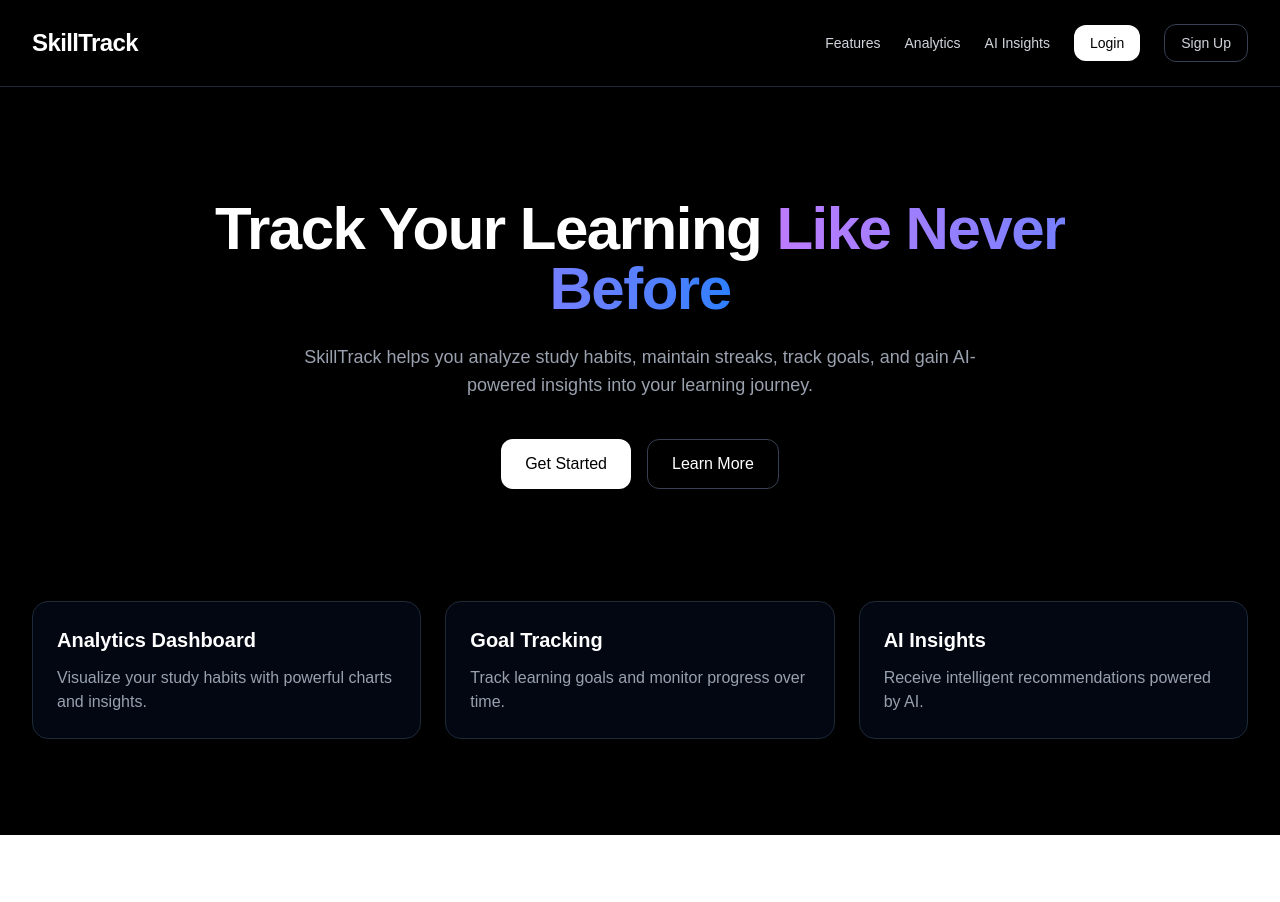
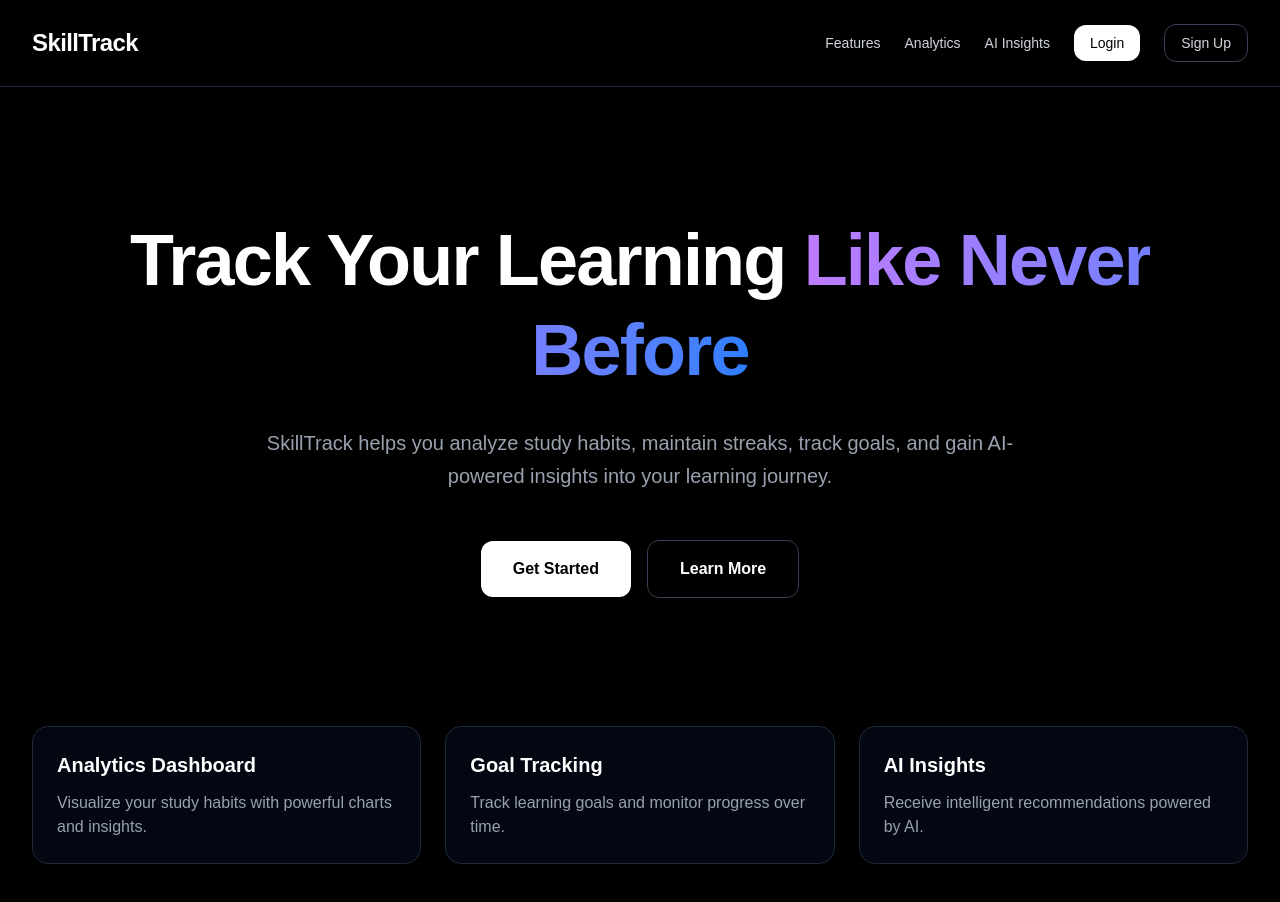
Before and after one commit to ganshyam135/skilltrack-api, a Next.js app in the folder frontend/: page / in a window 1280 px wide. Shown: the top 902 px of the page. Before the commit the page ends 835 px from the top, so only its background shows below. Built offline with nearby package versions, Linux system fonts and the light colour scheme.

Commit message:
feat: improve homepage navigation and CTA flow

```diff
--- a/frontend/app/page.tsx
+++ b/frontend/app/page.tsx
@@ -1,37 +1,74 @@
+"use client";
+
 import Navbar from "@/components/Navbar";
 import FeatureCard from "@/components/FeatureCard";
 
+import { useRouter } from "next/navigation";
+
 export default function Home() {
+  const router = useRouter();
+
+  const handleGetStarted = () => {
+    const token = localStorage.getItem("token");
+
+    if (token) {
+      router.push("/dashboard");
+    } else {
+      router.push("/login");
+    }
+  };
+
+  const handleLearnMore = () => {
+    const featuresSection = document.getElementById("features");
+
+    if (featuresSection) {
+      featuresSection.scrollIntoView({
+        behavior: "smooth",
+      });
+    }
+  };
+
   return (
     <main className="min-h-screen bg-black text-white">
       <Navbar />
 
-      <section className="flex flex-col items-center justify-center text-center px-6 py-28">
-        <h1 className="text-6xl font-bold tracking-tight max-w-4xl">
+      <section className="flex flex-col items-center justify-center text-center px-6 py-32">
+        <div className="max-w-5xl">
+          <h1 className="text-6xl md:text-7xl font-bold tracking-tight leading-tight">
             Track Your Learning
-          <span className="bg-linear-to-r from-purple-400 to-blue-500 bg-clip-text text-transparent">
+            <span className="bg-gradient-to-r from-purple-400 to-blue-500 bg-clip-text text-transparent">
               {" "}
               Like Never Before
             </span>
           </h1>
 
-        <p className="mt-6 text-lg text-gray-400 max-w-2xl">
+          <p className="mt-8 text-lg md:text-xl text-gray-400 max-w-3xl mx-auto leading-relaxed">
             SkillTrack helps you analyze study habits, maintain streaks, track
             goals, and gain AI-powered insights into your learning journey.
           </p>
 
-        <div className="mt-10 flex gap-4">
-          <button className="rounded-xl bg-white text-black px-6 py-3 font-medium hover:bg-gray-200 transition">
+          <div className="mt-12 flex flex-col sm:flex-row items-center justify-center gap-4">
+            <button
+              onClick={handleGetStarted}
+              className="rounded-xl bg-white text-black px-8 py-4 font-semibold hover:bg-gray-200 transition"
+            >
               Get Started
             </button>
 
-          <button className="rounded-xl border border-gray-700 px-6 py-3 font-medium hover:bg-gray-900 transition">
+            <button
+              onClick={handleLearnMore}
+              className="rounded-xl border border-gray-700 px-8 py-4 font-semibold hover:bg-gray-900 transition"
+            >
               Learn More
             </button>
           </div>
+        </div>
       </section>
 
-      <section className="grid grid-cols-1 md:grid-cols-3 gap-6 px-8 pb-24">
+      <section
+        id="features"
+        className="grid grid-cols-1 md:grid-cols-3 gap-6 px-8 pb-24"
+      >
         <FeatureCard
           title="Analytics Dashboard"
           description="Visualize your study habits with powerful charts and insights."
```
Lines whose indentation alone changed are shown as unchanged.
